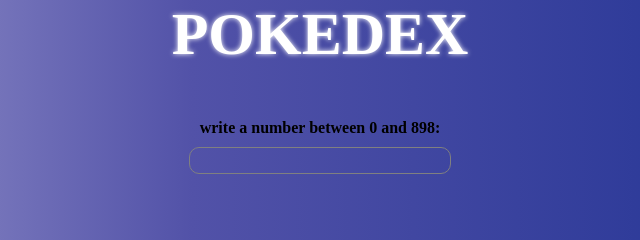
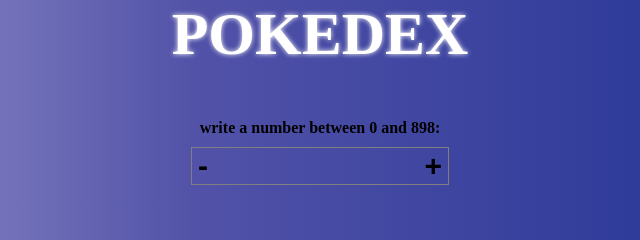
Before and after one commit to Ozcanemre04/pokemon, a plain HTML site: page index.html in a window 1280 px wide. Shown: the top 240 px of the page, 320-960 px from the left. Drawn offline with Linux system fonts and the light colour scheme.

Commit message:
-and + buttons

```diff
--- a/index.html
+++ b/index.html
@@ -11,7 +11,12 @@
 <body>
     <h1>pokedex</h1>
     <label for=""> <p>write a number between 0 and 898:</p>
-    <input type="number" min="0" max="898">
+   <div class="all">
+       <button class="minus">-</button>
+       <input type="number" min="0" max="898">
+       <button class="plus">+</button>
+
+   </div>
     </label>
 
     <section>
--- a/script.js
+++ b/script.js
@@ -2,7 +2,19 @@
 let input = document.querySelector('input')
 let button = document.querySelector('button')
 
+let minus = document.querySelector('.minus')
 
+let plus = document.querySelector('.plus')
+plus.addEventListener('click',()=>{
+    input.value++
+
+
+})
+minus.addEventListener('click',()=>{
+    input.value--
+
+
+})
 
 const startconf=()=>{
     let pokemons=JSON.parse(localStorage.getItem('pokemon'))
@@ -98,8 +110,10 @@
 let div2 =document.createElement('div')
 div.appendChild(div2)
 div2.classList.add('buttons')
+
     let button = document.createElement('button')
     div2.appendChild(button)
+    button.classList.add('random')
     button.innerText = "random"
 
     button.addEventListener('click', () => {
@@ -122,6 +136,7 @@
     let delette=document.createElement('button')
     div2.appendChild(delette)
     delette.innerText="delete"
+    delette.classList.add("delete")
     delette.addEventListener('click',()=>{
         div.remove()
         let pokemons=JSON.parse(localStorage.getItem('pokemon'))
--- a/style.css
+++ b/style.css
@@ -45,7 +45,7 @@
     margin: 0;
 
 }
-button{
+.delete,.random{
     width: 100%;
     border: none;
     background-color: green;
@@ -58,14 +58,14 @@
     transition: 0.5 all ease;
     box-shadow: 0 0 5px green;
 }
-button:hover{
+.delete:hover ,.random:hover{
     background-color: white;
     color: green;
     cursor: pointer;
     text-shadow: 0 0 5px green;
 
 }
-button:first-of-type{
+.random{
     margin-bottom: 10px;
 }
 
@@ -84,14 +84,40 @@
     justify-content: center;
     flex-direction: column;
 }
+.all{
+    align-self: center;
+    display: flex;
+    align-items: center;
+    width: 20%;
+    margin-top: 10px;
+    justify-content: space-between;
+    border: 1px solid grey;
+
+
+}
 input{
-    width: 20%;
+
+    width: 100%;
     align-self: center;
-    margin-top: 10px;
     background-color: transparent;
-    border: 1px solid gray;
+    border: none;
     border-radius: 10px;
     outline: none;
     font-weight: bold;
     font-size: 20px;
+    padding: 5px;
+    text-align: center;
 }
+input[type=number]::-webkit-inner-spin-button {
+   -webkit-appearance: none;
+
+  }
+  .minus , .plus{
+      border:none;
+      align-self: bottom;
+      background-color: transparent;
+      margin: 0;
+      font-size: 30px;
+      font-weight: bold;
+
+  }
```
